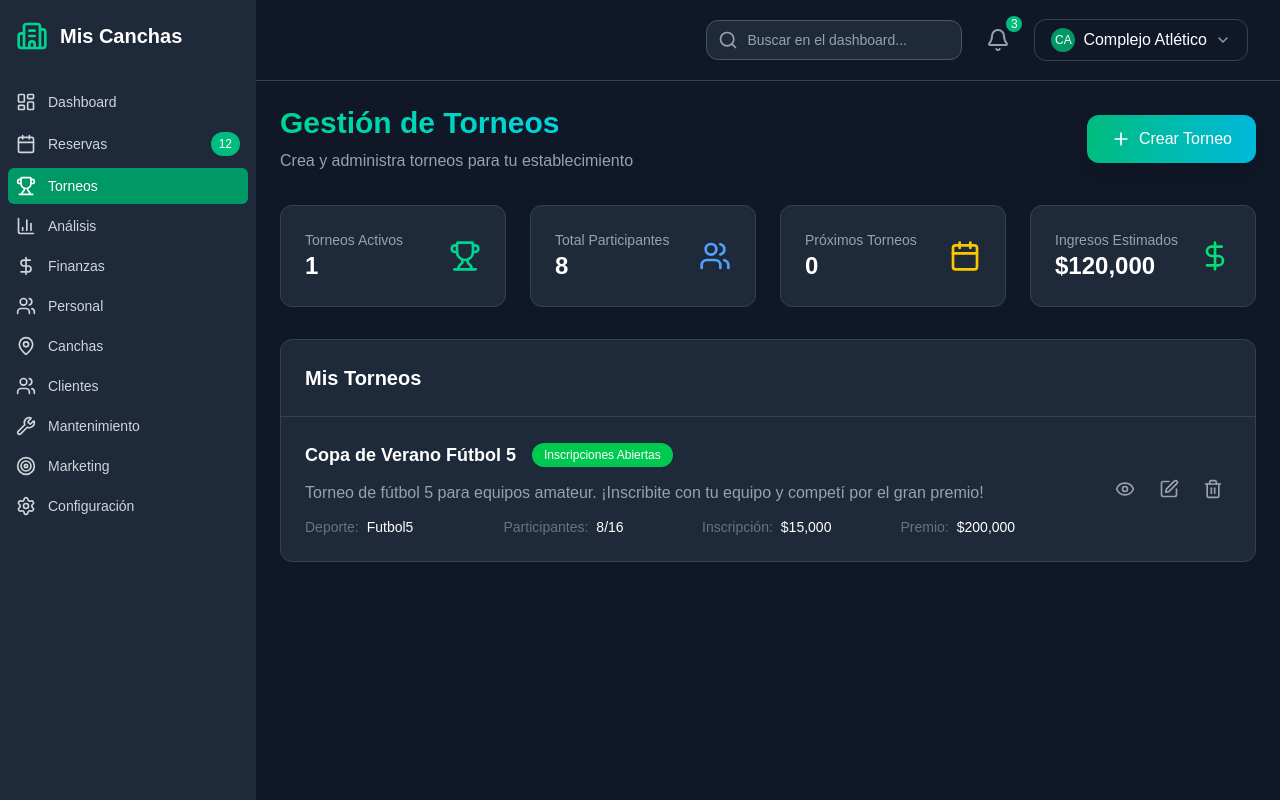
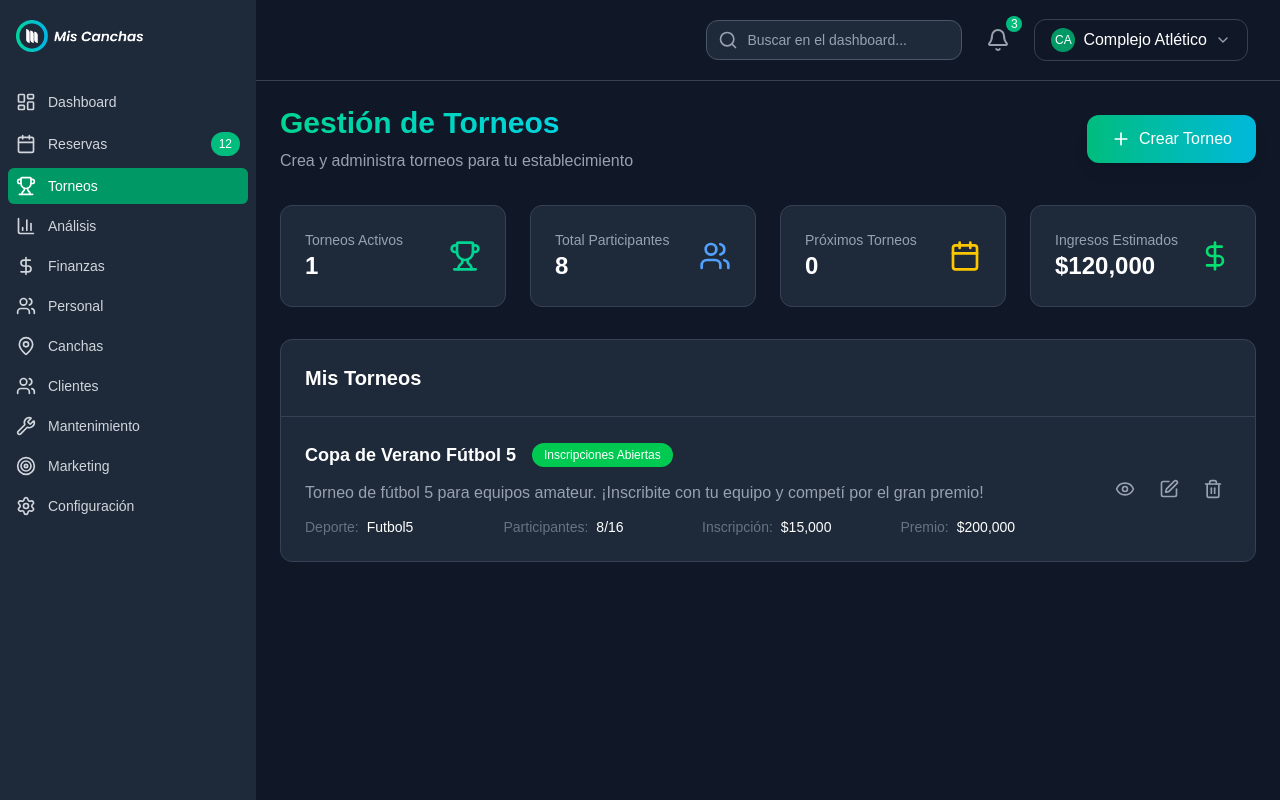
Before and after one commit to esquivelfacundo/sports-booking-platform, a Next.js app: page /establecimientos/admin/torneos in a window 1280 px wide. Built offline with nearby package versions, Linux system fonts and the light colour scheme.

Commit message:
update: replace dashboard logo with logo-2.png
- Replace Building2 icon and text with logo-2.png in admin layout
- Update mobile sidebar, desktop sidebar, and mobile header logos
- Consistent branding across establishment dashboard interface

```diff
--- a/src/app/establecimientos/admin/layout.tsx
+++ b/src/app/establecimientos/admin/layout.tsx
@@ -314,8 +314,11 @@ const AdminLayout = ({ children }: AdminLayoutProps) => {
         <div className="fixed inset-y-0 left-0 flex w-full max-w-xs flex-col bg-gray-800">
           <div className="flex h-16 items-center justify-between px-4">
             <div className="flex items-center space-x-3">
-              <Building2 className="h-8 w-8 text-emerald-400" />
-              <span className="text-xl font-bold text-white">SportAdmin</span>
+              <img
+                src="/assets/logo-2.png"
+                alt="Mis Canchas"
+                className="h-8 w-auto"
+              />
             </div>
             <button
               onClick={() => setSidebarOpen(false)}
@@ -353,8 +356,11 @@ const AdminLayout = ({ children }: AdminLayoutProps) => {
       <div className="hidden lg:fixed lg:inset-y-0 lg:flex lg:w-64 lg:flex-col">
         <div className="flex flex-col flex-grow bg-gray-800 pt-5 pb-4 overflow-y-auto">
           <div className="flex items-center flex-shrink-0 px-4">
-            <Building2 className="h-8 w-8 text-emerald-400" />
-            <span className="ml-3 text-xl font-bold text-white">Mis Canchas</span>
+            <img
+              src="/assets/logo-2.png"
+              alt="Mis Canchas"
+              className="h-8 w-auto"
+            />
           </div>
           <nav className="mt-8 flex-1 flex flex-col divide-y divide-gray-700 overflow-y-auto">
             <div className="px-2 space-y-1">
@@ -399,9 +405,11 @@ const AdminLayout = ({ children }: AdminLayoutProps) => {
 
               {/* Logo - Hidden on desktop since sidebar has it */}
               <div className="lg:hidden flex items-center">
-                <div className="text-xl font-bold bg-gradient-to-r from-emerald-400 to-cyan-400 bg-clip-text text-transparent">
-                  SportAdmin
-                </div>
+                <img
+                  src="/assets/logo-2.png"
+                  alt="Mis Canchas"
+                  className="h-8 w-auto"
+                />
               </div>
 
               {/* Spacer to push content to the right */}
```
